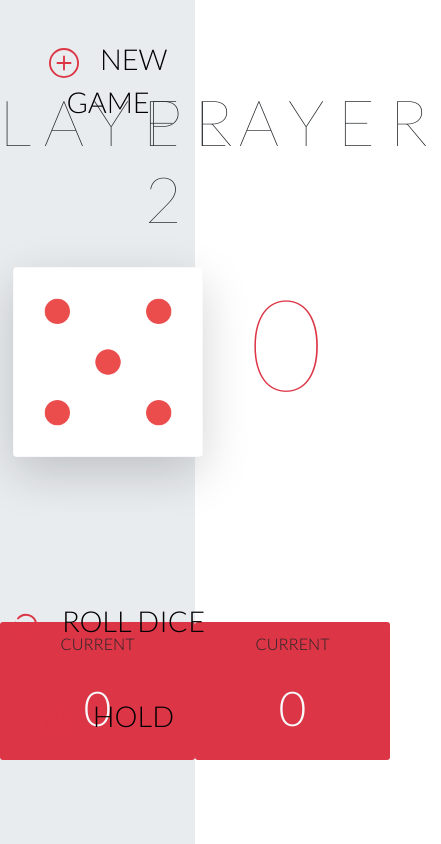
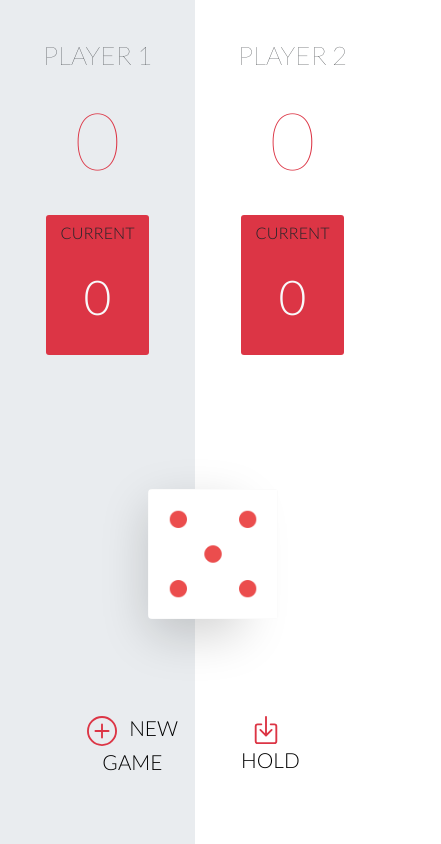
Before and after one commit to FlorentMaury/Dice-Game, a plain HTML site: page index.html in a window 390 px wide. Shown: the whole page, 441 px wide, since content can reach past the window. Drawn offline with nearby package versions, Linux system fonts and the light colour scheme.

Commit message:
Projet quasiment responsive ! Dé peut remplacer rollDice.

```diff
--- a/design/style.scss
+++ b/design/style.scss
@@ -76,7 +76,8 @@ button {
     background: transparent;
     position: absolute;
     height: 100vh;
-    right: 44.5%;
+    right: 40%;
+    left: 40%;
     bottom: 4%;
     display: flex;
     flex-direction: column;
@@ -96,6 +97,7 @@ button {
 
 #dice {
     border-radius: 10px;
+    transition: all .3s;
 }
 
 #hold {
@@ -109,3 +111,186 @@ button {
     font-weight: 400;
     transition: all 0.3s;
 }
+
+
+        // MEDIA-QUERIES
+
+
+@media all and (max-width: 1100px) {
+
+    img {
+        width: 160px;
+        height: 160px;
+    }
+
+    .globalScore {
+        font-size: 6rem;
+    }
+
+    .globalScoreArea {
+        font-size: .4rem;
+        h2 {
+            font-size: 4rem;
+        }
+    }
+
+    #playerOneArea {
+        padding-right: 100px;
+    }
+    #playerTwoArea {
+        padding-left: 100px;
+    }
+
+    #diceColumn {
+        right: 35%;
+        left: 35%;
+        font-size: 1.4em;
+
+        svg {
+            margin-right: 10px;
+        }
+    }
+}
+
+@media all and (max-width: 760px) {
+
+    img {
+        width: 150px;
+        height: 150px;
+    }
+
+    .globalScore {
+        font-size: 6rem;
+    }
+
+    .globalScoreArea {
+        font-size: .2rem;
+        h2 {
+            font-size: 2.5rem;
+        }
+    }
+
+    .currentScoreBlock {
+        padding: 6px 45px;
+    }
+
+    #diceColumn {
+        right: 30%;
+        left: 30%;
+    }
+}
+
+@media all and (max-width: 550px) {
+
+    img {
+        width: 130px;
+        height: 130px;
+    }
+
+    .globalScore {
+        font-size: 5rem;
+    }
+
+    .globalScoreArea {
+        font-size: .1rem;
+        h2 {
+            font-size: 1.6rem;
+        }
+    }
+
+    .currentScoreBlock {
+        width: 90%;
+    }
+
+    #dice {
+        position: absolute;
+        bottom: 225px;
+        left: 38%;
+        right: 38%;
+    }
+
+    #diceColumn {
+        width: 100vw;
+        height: 20vh;
+        right: 0;
+        left: 0;
+        bottom: 0;
+        flex-direction: row;
+        justify-content: space-between;
+        align-items: center;
+        font-size: 1.3em;
+        padding: 50px;
+        padding-bottom: 80px;
+
+        svg {
+            margin-right: 8px;
+        }
+    }
+
+    #playerOneArea,
+    #playerTwoArea {
+        height: 100vh;
+        width: 50vw;
+        display: flex;
+        flex-direction: column;
+        justify-content: start;
+        align-items: center;
+        padding: 40px;
+    }
+
+    #rollDice {
+        display: none;
+    }
+
+    #hold {
+        padding-bottom: 55px;
+        padding-right: 20px;
+    }
+
+    #dice:hover {
+        scale: 1.1;
+        transition: all .3s;
+    }
+}
+
+@media all and (max-width: 380px) {
+
+    .globalScoreArea {
+        font-size: .1rem;
+        h2 {
+            font-size: 1.3rem;
+        }
+    }
+
+    .currentScoreBlock {
+        width: 100%;
+    }
+
+    #diceColumn {
+        padding-left: 20px;
+    }
+}
+
+@media all and (max-height: 751px) {
+
+    #diceColumn {
+        height: 3vh;
+    }
+
+    #dice {
+        position: absolute;
+        bottom: 130%;
+        left: 38%;
+        right: 38%;
+    }
+}
+
+
+
+
+// @media all and (max-width: 550px) and (orientation: landscape) {
+
+//     #diceColumn {
+//         background: red;
+//     }
+// }
--- a/script/script.js
+++ b/script/script.js
@@ -97,4 +97,6 @@ newGame.addEventListener('click', function () {
 
 rollDice.addEventListener('click', init);
 
+dice.addEventListener('click', init);
+
 hold.addEventListener('click', save);
```
Also changed, not shown: design/style.css, 1 other file.
